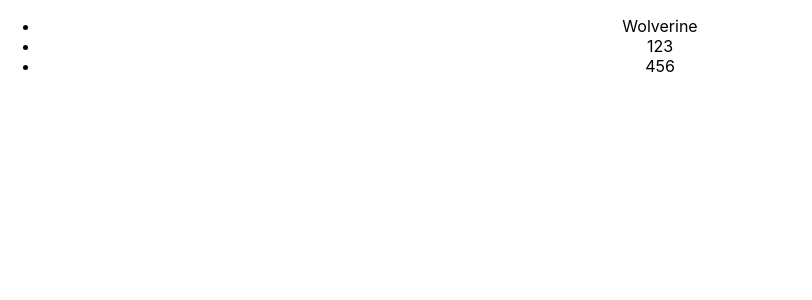
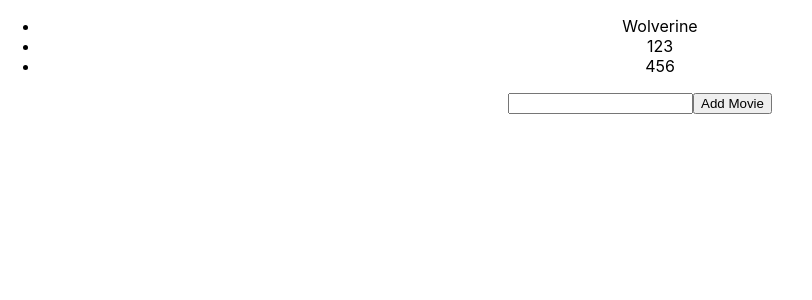
Before and after one commit to MarkFicht/redux-training, a React (Create React App) app in the folder redux-lessons/: page / in a window 1280 px wide. Shown: the top 300 px of the page, without its empty margins (0-812 px from the left). Built offline with nearby package versions, Linux system fonts and the light colour scheme.

Commit message:
lesson: connect() for actions + createRef()

```diff
--- a/redux-lessons/src/App.js
+++ b/redux-lessons/src/App.js
@@ -1,6 +1,7 @@
 import React, { Component } from 'react';
 import './App.css';
 import MoviesContainer from './app/movies/components/MoviesContainer'
+import MoviesForm from './app/movies/components/MoviesForm'
 
 /**
  * https://redux.js.org/introduction/getting-started
@@ -10,9 +11,9 @@
  * 4. Łączenie store( combineReducer({}) ) - przyjmuje obiekt z reducerami
  * 5. Kreatory akcji - zwykla funckja ktora opakowuje obiekt w dispatch, co by bylo czytelniej
  * 5a. bindActionCreators - fajniejszy sposob na rozdzielanie akcji, zeby nie spamowac 'store.dispatch'
- * 6. Struktura projektu -
- * 7. react-redux -
- *
+ * 6. Struktura projektu - dir 'duck', logicznie podzielona kazda kolekcja danych
+ * 7. react-redux - connect() + podzial stora i rootReducer, ktory umieszczamy na starcie w index.js
+ * 8. dispatch() przez React -
  */
 
 //---
@@ -21,6 +22,7 @@
     return (
       <div className="App">
         <MoviesContainer />
+        <MoviesForm />
       </div>
     );
   }
--- a/redux-lessons/src/app/movies/components/MoviesContainer.js
+++ b/redux-lessons/src/app/movies/components/MoviesContainer.js
@@ -10,4 +10,4 @@
     movies: state.movies
 })
 
-export default connect(mapStateToProps, {})(MoviesContainer)
+export default connect(mapStateToProps, {})( MoviesContainer )
--- /dev/null
+++ b/redux-lessons/src/app/movies/components/MoviesForm.js
@@ -0,0 +1,29 @@
+import React from 'react'
+import { connect } from 'react-redux'
+import actions from '../duck/actions'
+
+const MoviesForm = ( props ) => {
+
+    const movieInput = React.createRef()
+
+    const addMovie = event => {
+        event.preventDefault()
+        props.add( movieInput.current.value )
+
+        // console.log('form', movieInput.current.value)
+        movieInput.current.value = '';
+    }
+
+    return (
+        <form onSubmit={ addMovie }>
+            <input ref={ movieInput }/>
+            <button type='submit'>Add Movie</button>
+        </form>
+    )
+}
+
+const mapDispatchToProps = dispatch => ({
+    add: movie => dispatch( actions.add(movie) )
+})
+
+export default connect(null, mapDispatchToProps)( MoviesForm )
```
